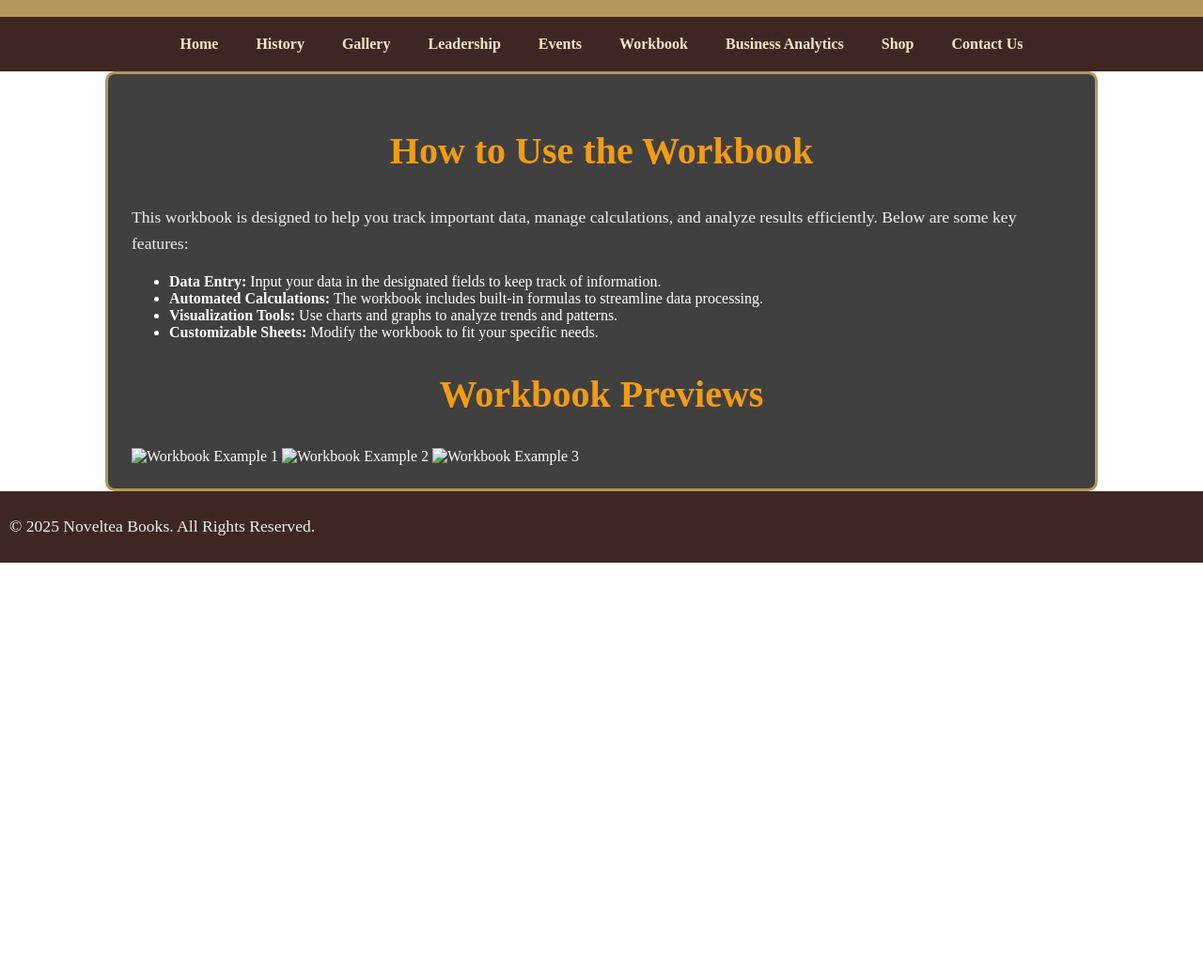
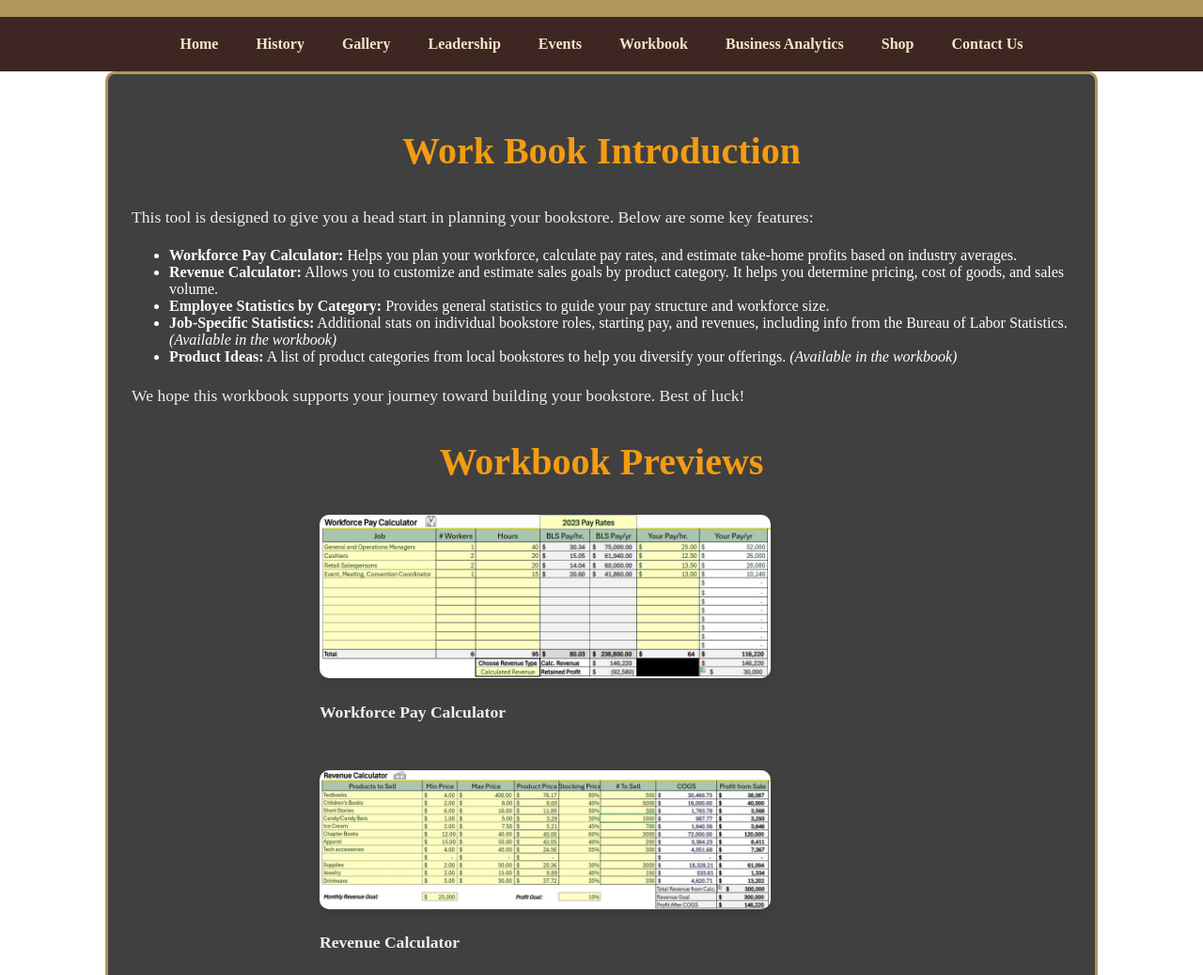
Before and after one commit to BransinO1/bus200, a website: page workbook.html in a window 1280 px wide. Shown: the part 180-1218 px from the top of the page at 94% size. Before the commit the page ends 800 px from the top, so only its background shows below. Drawn offline with Linux system fonts and the light colour scheme.

Commit message:
final update lets go

```diff
--- /dev/null
+++ b/assets/css/workbook.css
@@ -0,0 +1,31 @@
+/* Styling for the workbook images section */
+.workbook-images {
+    display: flex;
+    flex-direction: column; /* Stack images vertically */
+    align-items: center; /* Center images */
+    gap: 30px; /* Increase spacing between images */
+    margin: 30px 0;
+}
+
+/* Style for all images */
+.workbook-images img {
+    width: 80%; /* Increase size while keeping it responsive */
+    max-width: 600px; /* Ensures images don’t get too wide */
+    height: auto; /* Maintain aspect ratio */
+    object-fit: contain;
+    border-radius: 10px;
+    box-shadow: 0 4px 8px rgba(0, 0, 0, 0.1);
+    transition: transform 0.3s ease, box-shadow 0.3s ease;
+}
+
+/* Special rule to shrink only the third image */
+.workbook-images img:nth-child(3) {
+    max-width: 500px; /* Make the third image slightly smaller */
+}
+
+/* Hover effect for pop-out */
+.workbook-images img:hover {
+    transform: scale(1.3); /* Enlarges image significantly */
+    box-shadow: 0 8px 20px rgba(0, 0, 0, 0.3);
+    z-index: 10;
+}
--- a/workbook.html
+++ b/workbook.html
@@ -5,6 +5,7 @@
     <meta name="viewport" content="width=device-width, initial-scale=1.0">
     <title>Workbook Guide</title>
     <link rel="stylesheet" href="assets/css/styles.css">
+    <link rel="stylesheet" href="assets/css/workbook.css">
 </head>
 <body>
     <header>
@@ -25,20 +26,36 @@
     </nav>
 
     <div class="container">
-        <h2>How to Use the Workbook</h2>
-        <p>This workbook is designed to help you track important data, manage calculations, and analyze results efficiently. Below are some key features:</p>
+        <h2>Work Book Introduction</h2>
+        <p>This tool is designed to give you a head start in planning your bookstore. Below are some key features:</p>
         <ul>
-            <li><strong>Data Entry:</strong> Input your data in the designated fields to keep track of information.</li>
-            <li><strong>Automated Calculations:</strong> The workbook includes built-in formulas to streamline data processing.</li>
-            <li><strong>Visualization Tools:</strong> Use charts and graphs to analyze trends and patterns.</li>
-            <li><strong>Customizable Sheets:</strong> Modify the workbook to fit your specific needs.</li>
+            <li><strong>Workforce Pay Calculator:</strong> Helps you plan your workforce, calculate pay rates, and estimate take-home profits based on industry averages.</li>
+            <li><strong>Revenue Calculator:</strong> Allows you to customize and estimate sales goals by product category. It helps you determine pricing, cost of goods, and sales volume.</li>
+            <li><strong>Employee Statistics by Category:</strong> Provides general statistics to guide your pay structure and workforce size.</li>
+            <li><strong>Job-Specific Statistics:</strong> Additional stats on individual bookstore roles, starting pay, and revenues, including info from the Bureau of Labor Statistics. <em>(Available in the workbook)</em></li>
+            <li><strong>Product Ideas:</strong> A list of product categories from local bookstores to help you diversify your offerings. <em>(Available in the workbook)</em></li>
         </ul>
+        <p>We hope this workbook supports your journey toward building your bookstore. Best of luck!</p>
 
         <h2>Workbook Previews</h2>
         <div class="workbook-images">
-            <img src="assets/images/workbook1.jpg" alt="Workbook Example 1">
-            <img src="assets/images/workbook2.jpg" alt="Workbook Example 2">
-            <img src="assets/images/workbook3.jpg" alt="Workbook Example 3">
+            <!-- Image 1: Workforce Pay Calculator -->
+            <div class="image-container">
+                <img src="assets/images/workbook1.jpg" alt="Workforce Pay Calculator Example">
+                <p><strong>Workforce Pay Calculator</strong></p>
+            </div>
+
+            <!-- Image 2: Revenue Calculator -->
+            <div class="image-container">
+                <img src="assets/images/workbook2.jpg" alt="Revenue Calculator Example">
+                <p><strong>Revenue Calculator</strong></p>
+            </div>
+
+            <!-- Image 3: Employee Statistics by Category -->
+            <div class="image-container">
+                <img src="assets/images/workbook3.jpg" alt="Employee Statistics Example">
+                <p><strong>Employee Statistics by Category</strong></p>
+            </div>
         </div>
     </div>
 
```
Also changed, not shown: assets/css/shop.css (+13 -0 lines), leadership.html (+15 -30 lines), shop.html (+1 -0 lines), assets/images/workbook1.jpg (added), assets/images/workbook2.jpg (added), assets/images/workbook3.jpg (added).
